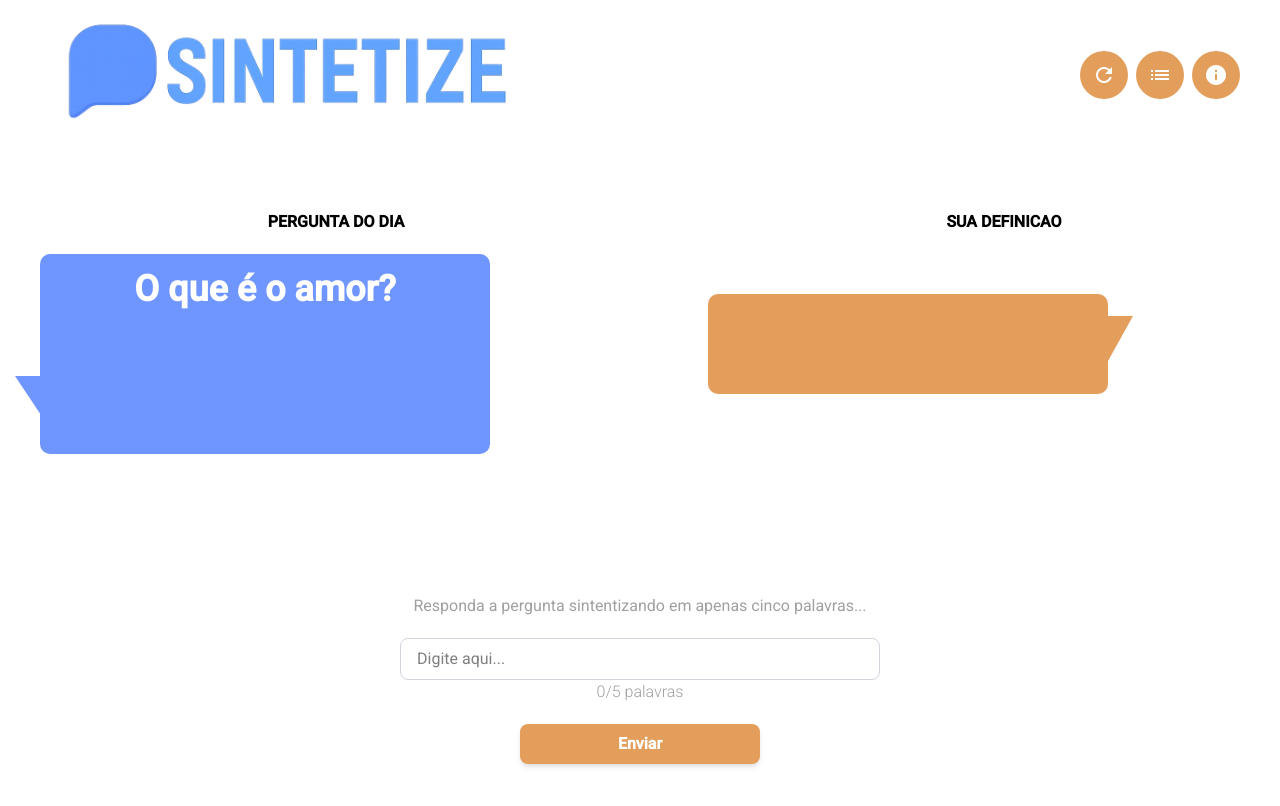
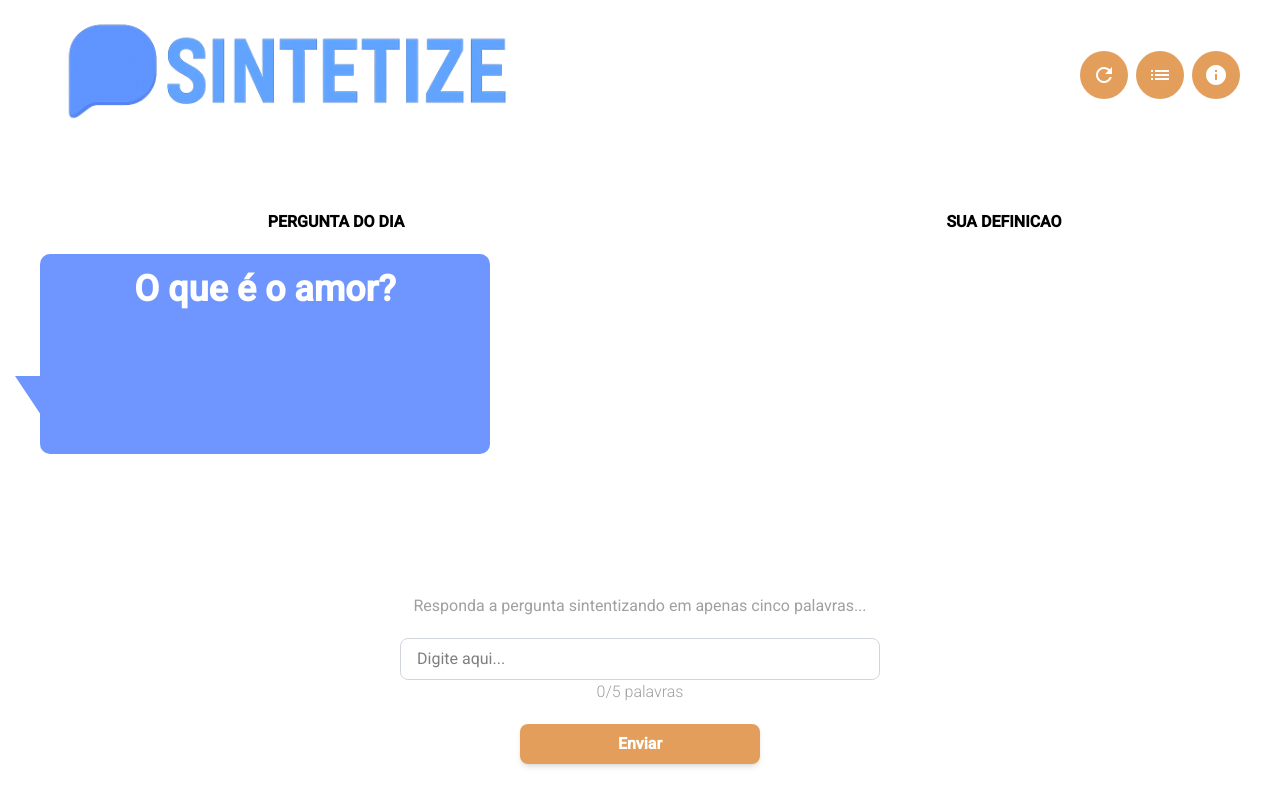
Before and after one commit to saynarah/sintetiza, an Angular app in the folder sintetiza-frontend/: page /home in a window 1280 px wide. Shown: the top 806 px of the page. Built offline with nearby package versions, Linux system fonts and the light colour scheme; data requests are answered from the project's data file.

Commit message:
FEAT: update list reply

```diff
--- a/sintetiza-frontend/src/app/components/input-answer/input-answer.component.ts
+++ b/sintetiza-frontend/src/app/components/input-answer/input-answer.component.ts
@@ -1,4 +1,3 @@
-import { BehaviorSubject } from 'rxjs';
 import { Component, Input } from '@angular/core';
 import { FormControl, ReactiveFormsModule, Validators } from '@angular/forms';
 import { IQuestion } from '../../interfaces/question.interface';
@@ -39,12 +38,6 @@ export class InputAnswerComponent {
     }
   }
 
-  public disabledButton(){
-
-  }
-
-
-
   private saveAnswer(){
     if(this.words.length == 5){
       let anwser: IAnswer = {
--- a/sintetiza-frontend/src/app/components/reply-bubble/reply-bubble.component.css
+++ b/sintetiza-frontend/src/app/components/reply-bubble/reply-bubble.component.css
@@ -8,8 +8,8 @@
     color: white;
     padding: 15px 20px;
     border-radius: 10px;
-    min-height: 100px;
-    max-width: 400px;
+    min-height: 80px;
+    max-width: 200px;
     text-align: center;
     align-items: end;
   }
@@ -17,11 +17,11 @@
   .reply-bubble::after {
     content: "";
     position: absolute;
-    bottom: -7px;
+    bottom: -20px;
     right: -25px;
     width: 0;
     height: 85px;
-    border-left: 30px solid transparent;
+    border-left: 15px solid transparent;
     border-right: 25px solid transparent;
     border-top: 45px solid var(--color-2);
   }
--- a/sintetiza-frontend/src/app/components/reply-bubble/reply-bubble.component.html
+++ b/sintetiza-frontend/src/app/components/reply-bubble/reply-bubble.component.html
@@ -1,12 +1,19 @@
 <div class="container ml-15">
     <p class="flex justify-center-safe p-5 font-semibold">SUA DEFINICAO</p>
 
-    @if (words.length) {
-        @for(word of words; track $index){
-            <div class="reply-bubble font-semibold text-3xl text-cen mt-10">
-                {{ word }}
-            </div>
-        }
+    @if (words.length > 0) {
+    @for(word of words; track $index){
+    @if (word.trim() !== '') {
+    <div class="reply-bubble font-semibold text-2xl text-cen mt-10">
+        {{ word }}
+    </div>
+    }
+    }
+    }
+    @else {
+    <p class="text-center mt-5 text-gray-500">
+        Nenhuma palavra adicionada ainda.
+    </p>
     }
 
 </div>
```
